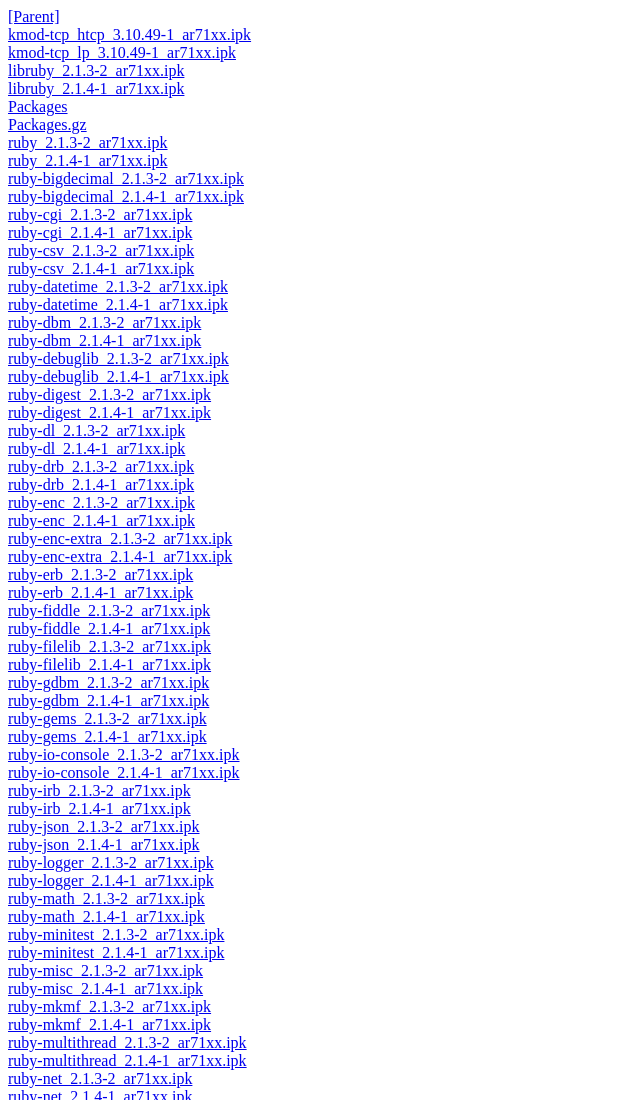
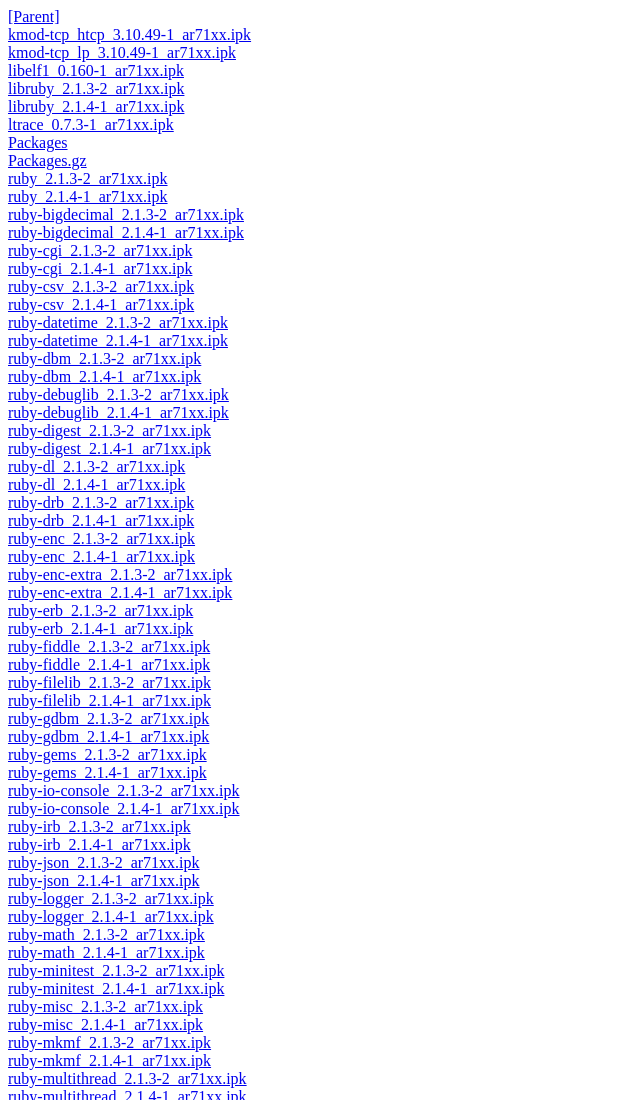
Before and after one commit to luizluca/luizluca.github.io, a plain HTML site: page openwrt/14.07/ar71xx/packages/index.html in a window 1280 px wide. Shown: the top 1100 px of the page, without its empty margins (0-640 px from the left). Drawn offline with Linux system fonts and the light colour scheme.

Commit message:
Added ltrace and libelf1 to ar71xx

```diff
--- a/openwrt/14.07/ar71xx/packages/index.html
+++ b/openwrt/14.07/ar71xx/packages/index.html
@@ -6,8 +6,10 @@
 		<a href='..'>[Parent]</a><br>
 		<a href='kmod-tcp_htcp_3.10.49-1_ar71xx.ipk'>kmod-tcp_htcp_3.10.49-1_ar71xx.ipk</a><br>
 		<a href='kmod-tcp_lp_3.10.49-1_ar71xx.ipk'>kmod-tcp_lp_3.10.49-1_ar71xx.ipk</a><br>
+		<a href='libelf1_0.160-1_ar71xx.ipk'>libelf1_0.160-1_ar71xx.ipk</a><br>
 		<a href='libruby_2.1.3-2_ar71xx.ipk'>libruby_2.1.3-2_ar71xx.ipk</a><br>
 		<a href='libruby_2.1.4-1_ar71xx.ipk'>libruby_2.1.4-1_ar71xx.ipk</a><br>
+		<a href='ltrace_0.7.3-1_ar71xx.ipk'>ltrace_0.7.3-1_ar71xx.ipk</a><br>
 		<a href='Packages'>Packages</a><br>
 		<a href='Packages.gz'>Packages.gz</a><br>
 		<a href='ruby_2.1.3-2_ar71xx.ipk'>ruby_2.1.3-2_ar71xx.ipk</a><br>
```
Also changed, not shown: 7 other files.
